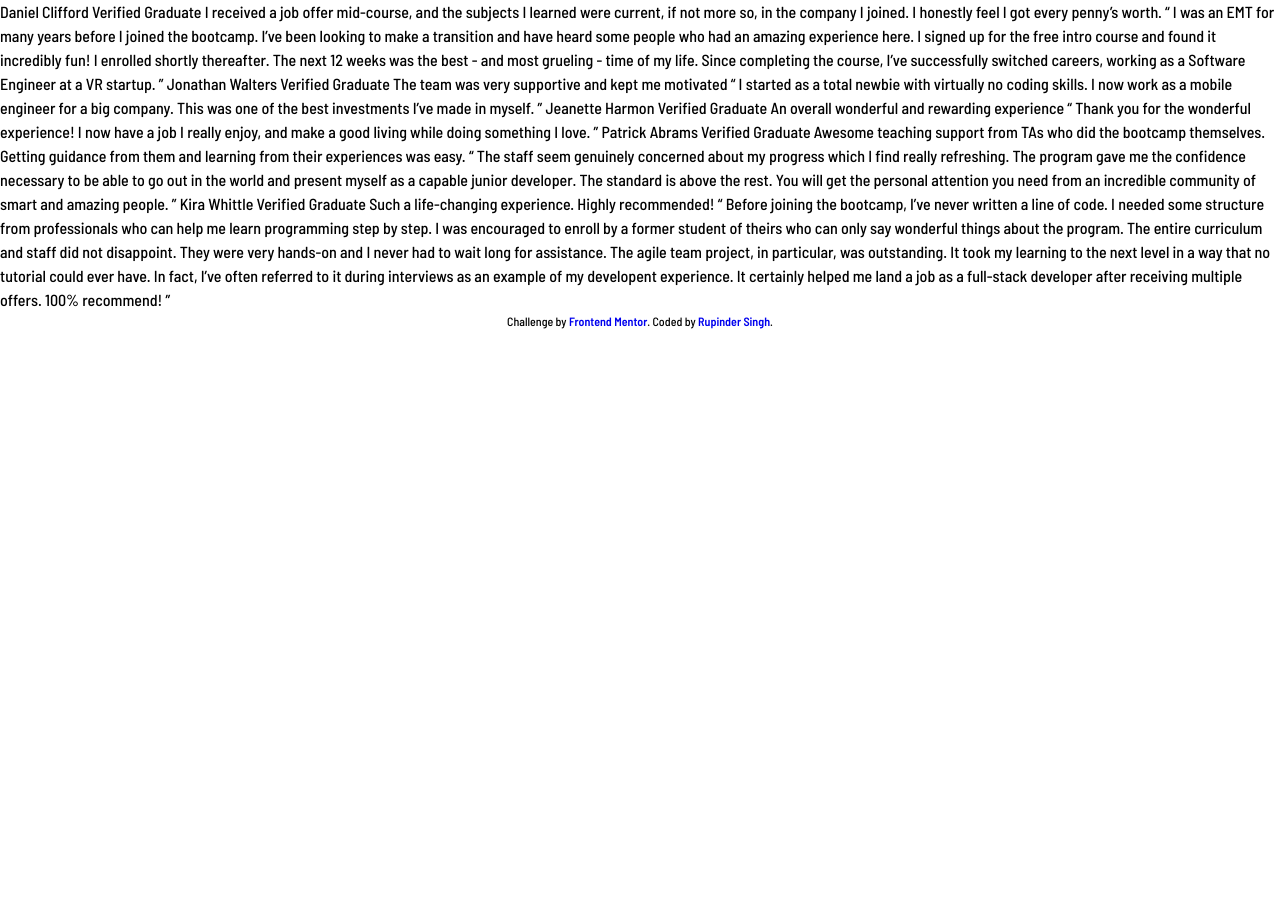
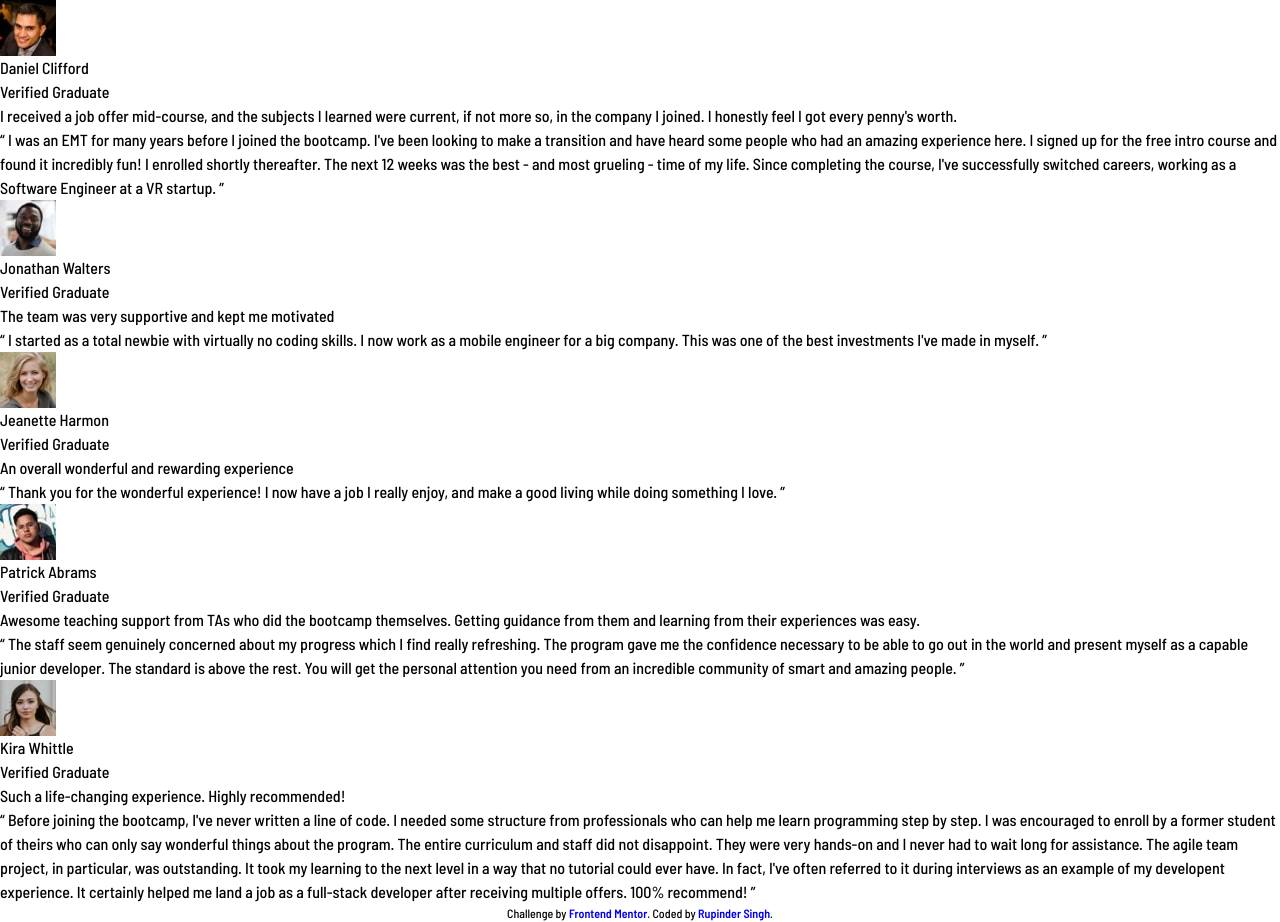
Before and after one commit to Pellia/fm-testimonials-grid-section, a plain HTML site: page index.html in a window 1280 px wide. Before the commit the page ends 800 px from the top, so only its background shows below. Drawn offline with Linux system fonts and the light colour scheme.

Commit message:
feat: added base structure

```diff
--- a/index.html
+++ b/index.html
@@ -14,44 +14,132 @@
     <link rel="stylesheet" href="./styles/style.css" />
   </head>
   <body>
-    <main>
-      Daniel Clifford Verified Graduate I received a job offer mid-course, and
-      the subjects I learned were current, if not more so, in the company I
-      joined. I honestly feel I got every penny’s worth. “ I was an EMT for many
-      years before I joined the bootcamp. I’ve been looking to make a transition
-      and have heard some people who had an amazing experience here. I signed up
-      for the free intro course and found it incredibly fun! I enrolled shortly
-      thereafter. The next 12 weeks was the best - and most grueling - time of
-      my life. Since completing the course, I’ve successfully switched careers,
-      working as a Software Engineer at a VR startup. ” Jonathan Walters
-      Verified Graduate The team was very supportive and kept me motivated “ I
-      started as a total newbie with virtually no coding skills. I now work as a
-      mobile engineer for a big company. This was one of the best investments
-      I’ve made in myself. ” Jeanette Harmon Verified Graduate An overall
-      wonderful and rewarding experience “ Thank you for the wonderful
-      experience! I now have a job I really enjoy, and make a good living while
-      doing something I love. ” Patrick Abrams Verified Graduate Awesome
-      teaching support from TAs who did the bootcamp themselves. Getting
-      guidance from them and learning from their experiences was easy. “ The
-      staff seem genuinely concerned about my progress which I find really
-      refreshing. The program gave me the confidence necessary to be able to go
-      out in the world and present myself as a capable junior developer. The
-      standard is above the rest. You will get the personal attention you need
-      from an incredible community of smart and amazing people. ” Kira Whittle
-      Verified Graduate Such a life-changing experience. Highly recommended! “
-      Before joining the bootcamp, I’ve never written a line of code. I needed
-      some structure from professionals who can help me learn programming step
-      by step. I was encouraged to enroll by a former student of theirs who can
-      only say wonderful things about the program. The entire curriculum and
-      staff did not disappoint. They were very hands-on and I never had to wait
-      long for assistance. The agile team project, in particular, was
-      outstanding. It took my learning to the next level in a way that no
-      tutorial could ever have. In fact, I’ve often referred to it during
-      interviews as an example of my developent experience. It certainly helped
-      me land a job as a full-stack developer after receiving multiple offers.
-      100% recommend! ”
+    <main class="tesimonials">
+      <section class="testimonial">
+        <div class="testimonial__author">
+          <img
+            src="./images/image-daniel.jpg"
+            alt="Image of Daniel Clifford"
+            class="testimonial__author-image"
+          />
+          <div class="testimonial__author-information">
+            <p class="testimonial__author-name">Daniel Clifford</p>
+            <p class="testimonial__author-verification">Verified Graduate</p>
+          </div>
+          <p class="testimonial__header">
+            I received a job offer mid-course, and the subjects I learned were
+            current, if not more so, in the company I joined. I honestly feel I
+            got every penny's worth.
+          </p>
+          <p class="testimonial__text">
+            “ I was an EMT for many years before I joined the bootcamp. I've
+            been looking to make a transition and have heard some people who had
+            an amazing experience here. I signed up for the free intro course
+            and found it incredibly fun! I enrolled shortly thereafter. The next
+            12 weeks was the best - and most grueling - time of my life. Since
+            completing the course, I've successfully switched careers, working
+            as a Software Engineer at a VR startup. ”
+          </p>
+        </div>
+      </section>
+      <section class="testimonial">
+        <div class="testimonial__author">
+          <img
+            src="./images/image-jonathan.jpg"
+            alt="Image of Jonathan Walters"
+            class="testimonial__author-image"
+          />
+          <div class="testimonial__author-information">
+            <p class="testimonial__author-name">Jonathan Walters</p>
+            <p class="testimonial__author-verification">Verified Graduate</p>
+          </div>
+          <p class="testimonial__header">
+            The team was very supportive and kept me motivated
+          </p>
+          <p class="testimonial__text">
+            “ I started as a total newbie with virtually no coding skills. I now
+            work as a mobile engineer for a big company. This was one of the
+            best investments I've made in myself. ”
+          </p>
+        </div>
+      </section>
+      <section class="testimonial">
+        <div class="testimonial__author">
+          <img
+            src="./images/image-jeanette.jpg"
+            alt="Image of Jeanette Harmon"
+            class="testimonial__author-image"
+          />
+          <div class="testimonial__author-information">
+            <p class="testimonial__author-name">Jeanette Harmon</p>
+            <p class="testimonial__author-verification">Verified Graduate</p>
+          </div>
+          <p class="testimonial__header">
+            An overall wonderful and rewarding experience
+          </p>
+          <p class="testimonial__text">
+            “ Thank you for the wonderful experience! I now have a job I really
+            enjoy, and make a good living while doing something I love. ”
+          </p>
+        </div>
+      </section>
+      <section class="testimonial">
+        <div class="testimonial__author">
+          <img
+            src="./images/image-patrick.jpg"
+            alt="Image of Patrick Abrams"
+            class="testimonial__author-image"
+          />
+          <div class="testimonial__author-information">
+            <p class="testimonial__author-name">Patrick Abrams</p>
+            <p class="testimonial__author-verification">Verified Graduate</p>
+          </div>
+          <p class="testimonial__header">
+            Awesome teaching support from TAs who did the bootcamp themselves.
+            Getting guidance from them and learning from their experiences was
+            easy.
+          </p>
+          <p class="testimonial__text">
+            “ The staff seem genuinely concerned about my progress which I find
+            really refreshing. The program gave me the confidence necessary to
+            be able to go out in the world and present myself as a capable
+            junior developer. The standard is above the rest. You will get the
+            personal attention you need from an incredible community of smart
+            and amazing people. ”
+          </p>
+        </div>
+      </section>
+      <section class="testimonial">
+        <div class="testimonial__author">
+          <img
+            src="./images/image-kira.jpg"
+            alt="Image of Kira Whittle"
+            class="testimonial__author-image"
+          />
+          <div class="testimonial__author-information">
+            <p class="testimonial__author-name">Kira Whittle</p>
+            <p class="testimonial__author-verification">Verified Graduate</p>
+          </div>
+          <p class="testimonial__header">
+            Such a life-changing experience. Highly recommended!
+          </p>
+          <p class="testimonial__text">
+            “ Before joining the bootcamp, I've never written a line of code. I
+            needed some structure from professionals who can help me learn
+            programming step by step. I was encouraged to enroll by a former
+            student of theirs who can only say wonderful things about the
+            program. The entire curriculum and staff did not disappoint. They
+            were very hands-on and I never had to wait long for assistance. The
+            agile team project, in particular, was outstanding. It took my
+            learning to the next level in a way that no tutorial could ever
+            have. In fact, I've often referred to it during interviews as an
+            example of my developent experience. It certainly helped me land a
+            job as a full-stack developer after receiving multiple offers. 100%
+            recommend! ”
+          </p>
+        </div>
+      </section>
     </main>
-
     <footer class="attribution">
       Challenge by
       <a
--- a/styles/style.css
+++ b/styles/style.css
@@ -50,9 +50,13 @@
   --space-300: 1.5rem;
   --space-400: 2rem;
   --space-500: 2.5rem;
+
+  /* Box Shadow */
+  --shadow-card: 2.5rem 3.75rem 3.125rem -2.9375rem hsla(217, 19%, 35%, 24.74%);
 }
 
 body {
+  background-color: var(--color-white);
   font-family: var(--font-barlow);
 }
 
```
